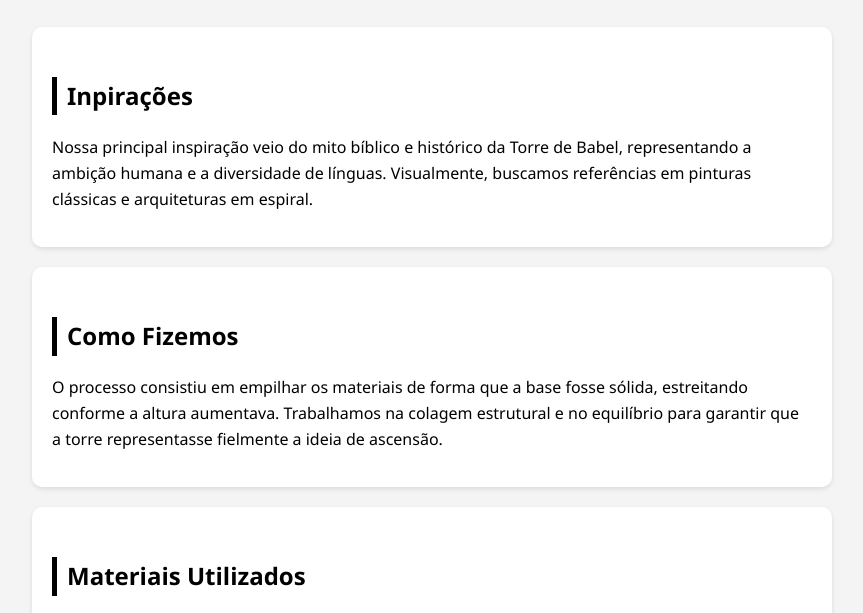
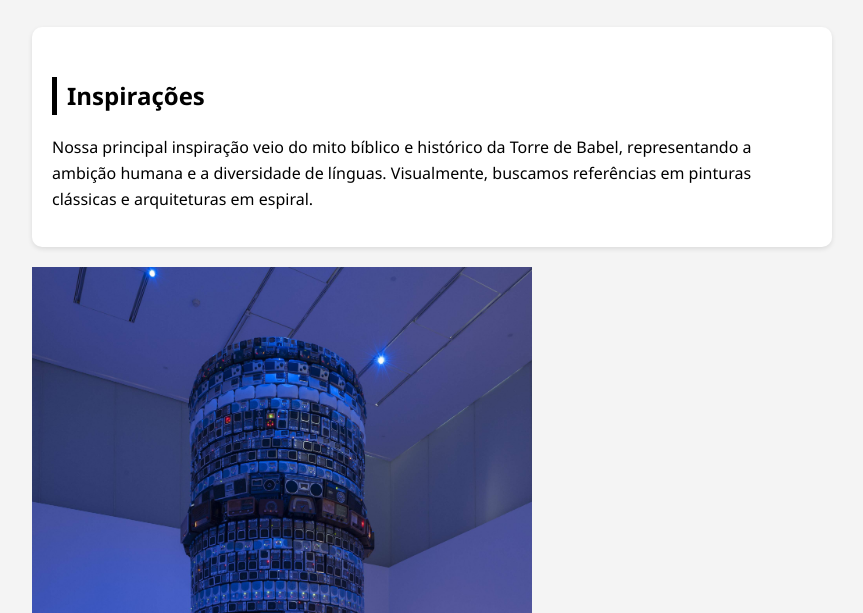
Before and after one commit to Luan-Matheus/TORRE-DE-BABEL, a plain HTML site: page index.html in a window 1280 px wide. Shown: the part 119-732 px from the top of the page, without its empty margins (208-1071 px from the left). Drawn offline with Linux system fonts and the light colour scheme.

Commit message:
Add files via upload

```diff
--- a/index.html
+++ b/index.html
@@ -24,9 +24,10 @@
 </header>
 
 <section>
-    <h2>Inpirações</h2>
+    <h2>Inspirações</h2>
     <p>Nossa principal inspiração veio do mito bíblico e histórico da Torre de Babel, representando a ambição humana e a diversidade de línguas. Visualmente, buscamos referências em pinturas clássicas e arquiteturas em espiral.</p>
 </section>
+<img src="mu_meireles_babel_001_x73CYO4.width-2560.jpg" alt="Instalação Babel de Cildo Meireles" width="500">
 
 <section>
     <h2>Como Fizemos</h2>
```
Also changed, not shown: mu_meireles_babel_001_x73CYO4.width-2560.jpg (added), 1 other file.
